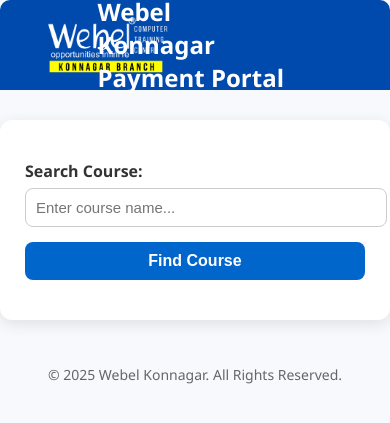
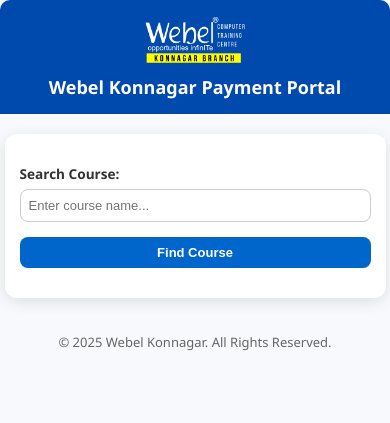
Before and after one commit to antick011/Webel-Payment, a Flask app: template templates/index.html in a window 390 px wide. Shown: the top 423 px of the page. Run offline with Flask 3, Linux system fonts and the light colour scheme; the template is opened without the code that fills it, so the values that code supplies are empty.

Commit message:
update ui

```diff
--- a/templates/index.html
+++ b/templates/index.html
@@ -5,6 +5,7 @@
     <meta name="viewport" content="width=device-width, initial-scale=1.0">
     <title>Webel Konnagar Payment Portal</title>
     <style>
+        /* Base Styles */
         body {
             font-family: 'Segoe UI', Tahoma, Geneva, Verdana, sans-serif;
             background: #f8f9fc;
@@ -23,28 +24,30 @@
         .header-container {
             display: flex;
             align-items: center;
-            gap: 15px; /* space between logo and text */
+            justify-content: center;
+            gap: 10px;
+            flex-wrap: wrap; /* wraps for small screens */
         }
 
         .logo {
-            max-height: 60px;
+            max-height: 50px;
             display: block;
         }
 
         header h1 {
             margin: 0;
-            font-size: 24px;
+            font-size: 20px;
             font-weight: 600;
-            position: absolute;
-            left: 50%;
-            transform: translateX(-50%); /* perfectly centers the title */
+            text-align: center;
+            flex: 1 1 100%;
         }
 
         .container {
-            max-width: 600px;
-            margin: 30px auto;
+            max-width: 500px;
+            width: 90%;
+            margin: 20px auto;
             background: white;
-            padding: 25px;
+            padding: 20px;
             border-radius: 12px;
             box-shadow: 0px 4px 15px rgba(0,0,0,0.1);
         }
@@ -52,6 +55,7 @@
         h2 {
             color: #0066cc;
             margin-bottom: 10px;
+            font-size: 1.3rem;
         }
 
         form {
@@ -62,6 +66,7 @@
             display: block;
             margin-bottom: 6px;
             font-weight: 600;
+            font-size: 0.9rem;
         }
 
         input, button {
@@ -70,7 +75,8 @@
             margin-bottom: 15px;
             border-radius: 8px;
             border: 1px solid #ccc;
-            font-size: 15px;
+            font-size: 14px;
+            box-sizing: border-box;
         }
 
         input:focus {
@@ -83,7 +89,7 @@
             background: #0066cc;
             color: white;
             border: none;
-            font-size: 16px;
+            font-size: 15px;
             font-weight: bold;
             cursor: pointer;
             transition: 0.3s;
@@ -98,6 +104,7 @@
             font-weight: bold;
             margin: 10px 0;
             text-align: center;
+            font-size: 0.9rem;
         }
 
         .qr-section {
@@ -110,14 +117,43 @@
             border-radius: 12px;
             padding: 10px;
             background: #fff;
+            max-width: 100%;
+            height: auto;
         }
 
         .footer {
             text-align: center;
-            font-size: 14px;
+            font-size: 13px;
             color: #666;
             padding: 15px;
             margin-top: 20px;
+        }
+
+        /* Responsive Media Queries */
+        @media (max-width: 480px) {
+            header h1 {
+                font-size: 18px;
+            }
+            .container {
+                padding: 15px;
+            }
+            input, button {
+                font-size: 13px;
+                padding: 8px;
+            }
+            label {
+                font-size: 0.85rem;
+            }
+        }
+
+        @media (max-width: 320px) {
+            header h1 {
+                font-size: 16px;
+            }
+            input, button {
+                font-size: 12px;
+                padding: 6px;
+            }
         }
     </style>
 </head>
@@ -126,10 +162,8 @@
         <div class="header-container">
             <img src="static/logo.png" alt="Logo" class="logo">
             <h1>Webel Konnagar Payment Portal</h1>
-            <div class="spacer"></div>
         </div>
     </header>
-
 
     <div class="container">
         <!-- Search Form -->
```
